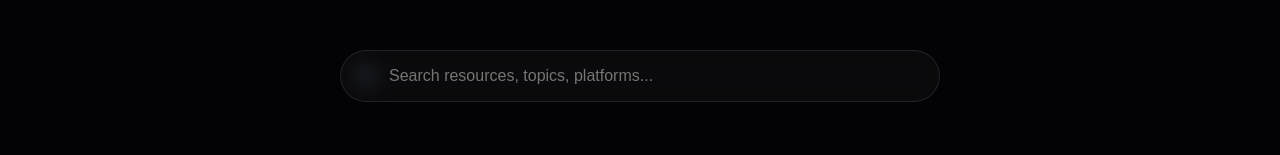
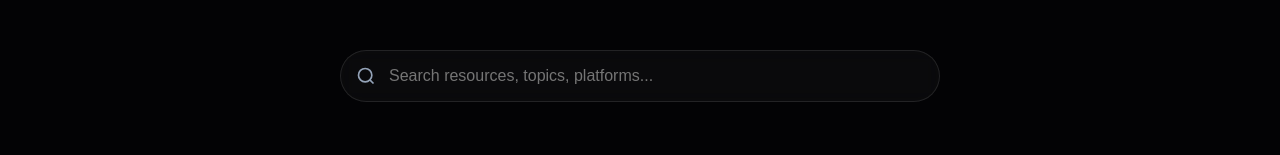
Before and after one commit to AbdulWasay0029/DSA, a Next.js app: page /links in a window 1280 px wide. Shown: the part 259-414 px from the top of the page. Built offline with nearby package versions, Linux system fonts and the light colour scheme; no server answers.

Commit message:
fix: ensure search icon sits above backdrop filter

```diff
--- a/app/links/page.module.css
+++ b/app/links/page.module.css
@@ -61,8 +61,9 @@
     left: 1rem;
     top: 50%;
     transform: translateY(-50%);
-    color: #64748b;
+    color: #94a3b8;
     pointer-events: none;
+    z-index: 2;
 }
 
 /* Controls Row */
```
